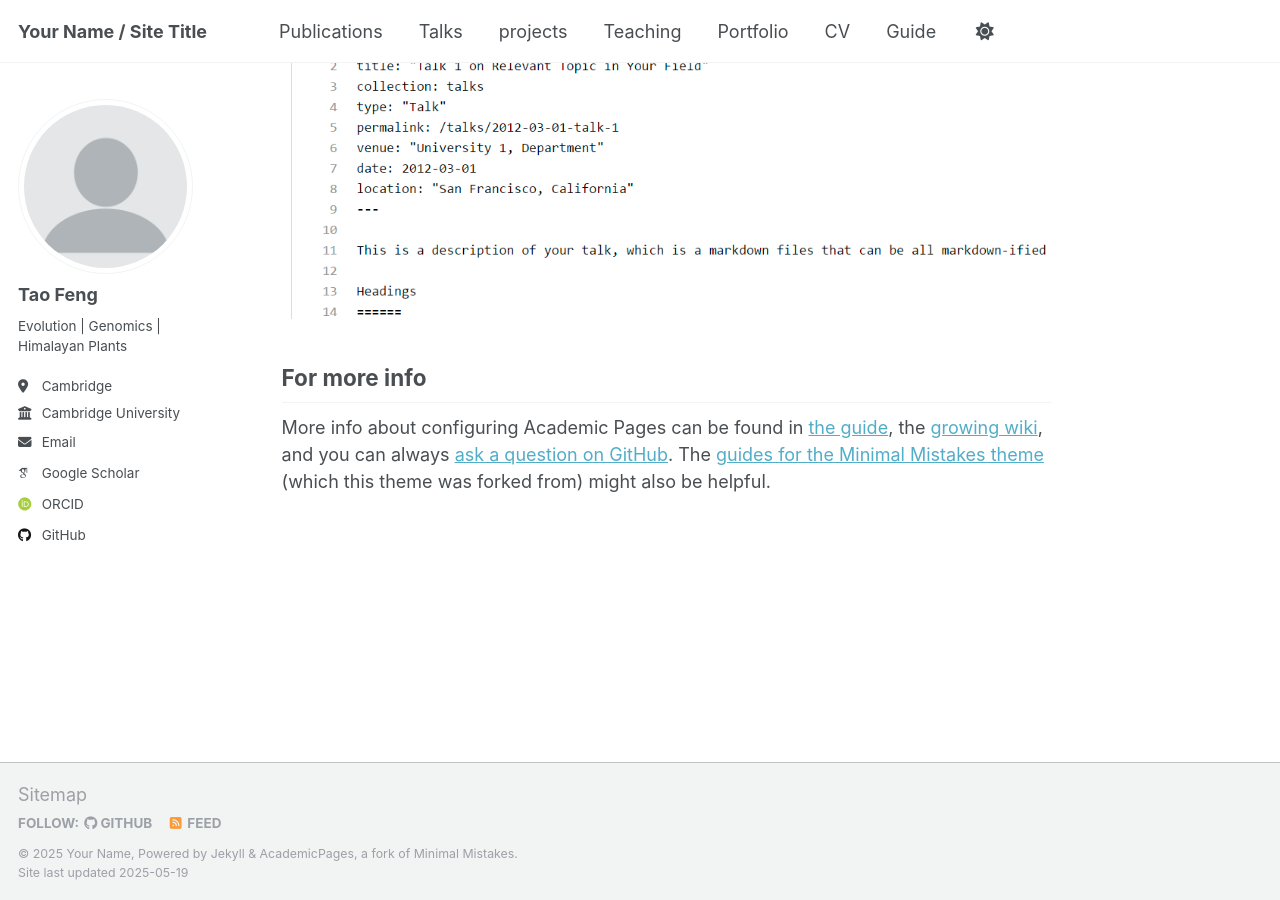
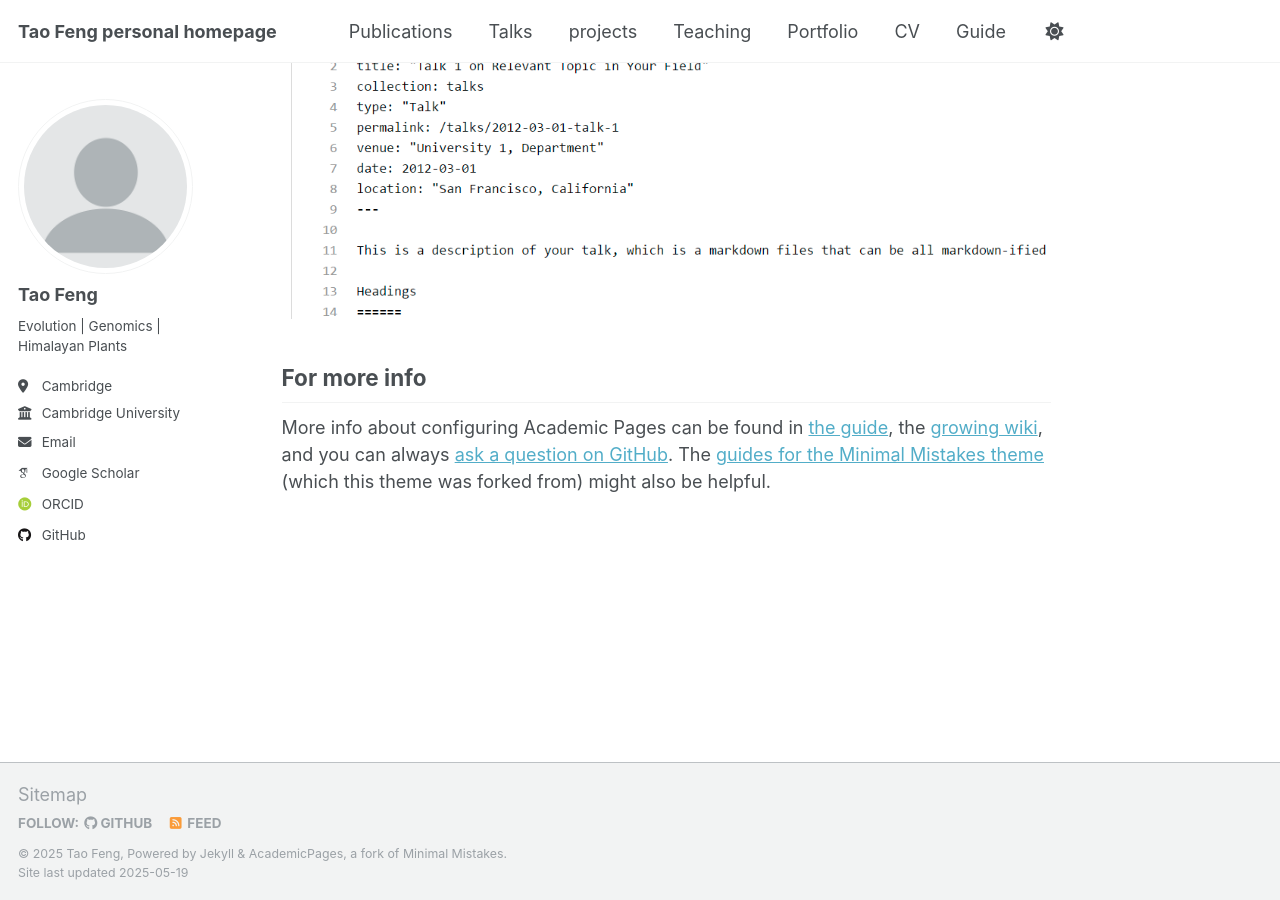
Before and after one commit to xiaoyezao/xiaoyezao.github.io, a Jekyll site: the page built from _pages/about.md, in a window 1280 px wide and 900 px high, scrolled down 2636 px. Built offline with Jekyll 4.4.1, drawn with Linux system fonts in a browser that asks for light colours; some web fonts are replaced.

Commit message:
Update _config.yml

```diff
--- a/_config.yml
+++ b/_config.yml
@@ -9,13 +9,13 @@
 # Basic Site Settings
 locale                   : "en-US"
 site_theme               : "default"
-title                    : "Your Name / Site Title"
+title                    : "Tao Feng personal homepage"
 title_separator          : "-"
-name                     : &name "Your Name"
+name                     : &name "Tao Feng"
 description              : &description "personal description"
-url                      : https://academicpages.github.io # the base hostname & protocol for your site e.g. "https://[your GitHub username].github.io" or if you already have some other page hosted on Github then use "https://[your GitHub username].github.io/[Your Repo Name]"
+url                      : https://xiaoyezao.github.io # the base hostname & protocol for your site e.g. "https://[your GitHub username].github.io" or if you already have some other page hosted on Github then use "https://[your GitHub username].github.io/[Your Repo Name]"
 baseurl                  : "" # the subpath of your site, e.g. "/blog"
-repository               : "academicpages/academicpages.github.io"
+repository               : "xiaoyezao/xiaoyezao.github.io"
 
 # Site Author - The following control what appear as part of the author content on the side bar.
 #               If a field is blank the icon and link will not appear, otherwise it will be shown.
```
